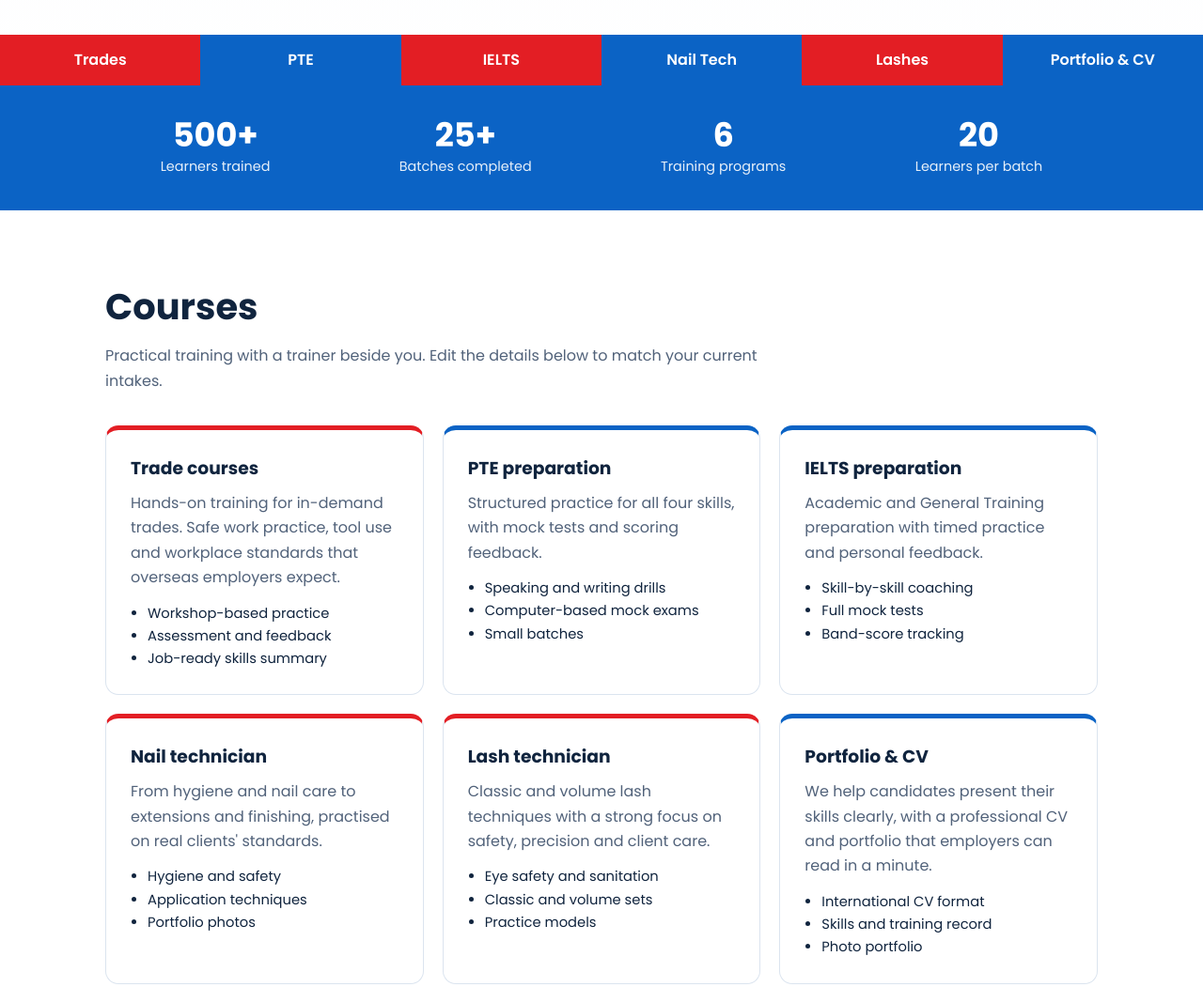
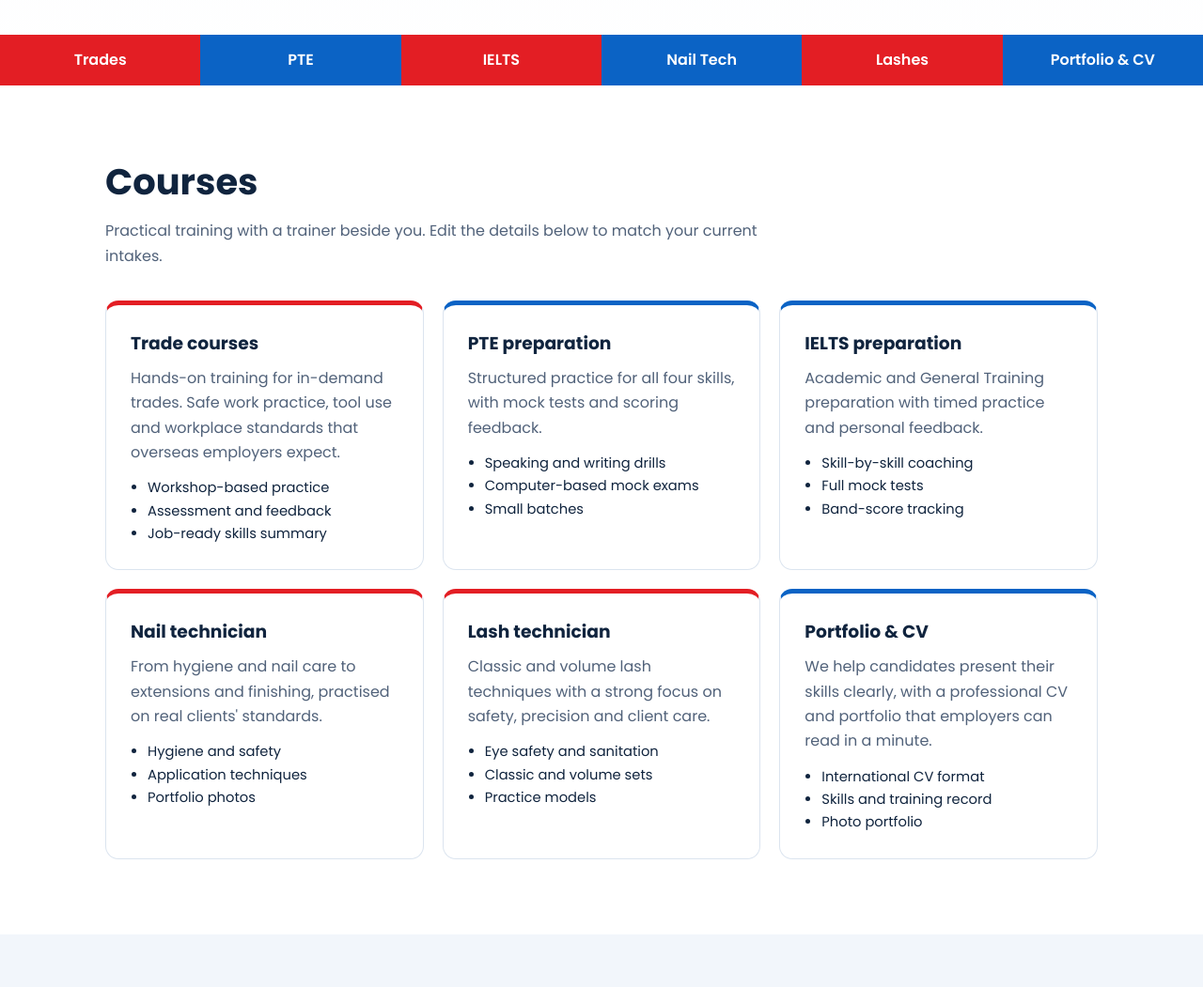
Before and after one commit to recruitlygroup/globalfuturepath, a plain HTML site: page index.html in a window 1280 px wide. Shown: the part 1004-2055 px from the top of the page at 94% size. Drawn offline with Linux system fonts and the light colour scheme.

Commit message:
Add files via upload

```diff
--- a/index.html
+++ b/index.html
@@ -30,8 +30,6 @@
   <div class="wrap herophotos"><img src="assets/img/l3.jpg" alt="Lash extension work by a Global Futurepath student" loading="eager"><img src="assets/img/l9.jpg" alt="Volume lash set by a student" loading="eager"><img src="assets/img/l7.jpg" alt="Classic lash set by a student" loading="eager"></div>
   <div class="hero-band" aria-hidden="true"><span>Trades</span><span>PTE</span><span>IELTS</span><span>Nail Tech</span><span>Lashes</span><span>Portfolio &amp; CV</span></div>
 </section>
-
-<section class="stats-sec"><div class="wrap"><div class="stats" id="stats"></div></div></section>
 
 <section id="courses" class="sec">
   <div class="wrap">
@@ -105,9 +103,9 @@
 
 <section id="graduates" class="sec alt"><div class="wrap"><h2>Meet our graduates <span class="tag">Sample</span></h2><p class="sub">Employers can ask us for full CVs and portfolios.</p><div class="grid" id="grads"></div></div></section>
 
-<section id="trainers" class="sec"><div class="wrap"><h2>Our trainers <span class="tag">Sample</span></h2><div class="grid" id="trainerlist"></div></div></section>
+<section id="trainers" class="sec"><div class="wrap"><h2>Our trainers</h2><div class="grid" id="trainerlist"></div></div></section>
 
-<section id="voices" class="sec alt"><div class="wrap"><h2>What students say <span class="tag">Sample</span></h2><div class="grid" id="quotes"></div></div></section>
+<section id="voices" class="sec alt"><div class="wrap"><h2>What students say</h2><div class="grid" id="quotes"></div></div></section>
 
 <section id="faq" class="sec"><div class="wrap narrow2"><h2>Frequently asked questions</h2><div id="faqlist"></div></div></section>
 
--- a/js/data.js
+++ b/js/data.js
@@ -3,21 +3,20 @@ const SHOW_SAMPLE_BADGE = true;   // set to false once you have replaced the sam
 const SOCIAL = { facebook:"", instagram:"", tiktok:"", youtube:"" };  // paste full links; empty ones are hidden
 const MAP_EMBED = "";             // paste Google Maps "Embed a map" src URL after Google Business verification
 const SITE = {
-  stats: [ {n:"500+",l:"Learners trained"}, {n:"25+",l:"Batches completed"}, {n:"6",l:"Training programs"}, {n:"20",l:"Learners per batch"} ],  // SAMPLE (except 6 and 20)
   graduates: [  // SAMPLE
     {name:"Sample Graduate A", skill:"Lash Technician", level:"6-month program", note:"Classic and volume sets"},
     {name:"Sample Graduate B", skill:"Nail Technician", level:"3-month program", note:"Gel and extension work"},
     {name:"Sample Graduate C", skill:"Trade Course", level:"1-year program", note:"Workshop assessed"}
   ],
-  testimonials: [  // SAMPLE
-    {q:"The small batch size meant my trainer watched my technique every day.", by:"Sample student, Lash course"},
-    {q:"I left with a CV and portfolio that showed exactly what I could do.", by:"Sample student, Nail course"},
-    {q:"Mock tests every week made my PTE practice feel real.", by:"Sample student, PTE"}
+  testimonials: [
+    {q:"The small batch size meant my trainer watched my technique every day. I gained the confidence to take real clients right after finishing.", by:"Anjali Gurung, Lash course"},
+    {q:"I left with a CV and portfolio that showed exact nail art and extension sets I could do, which helped me land a salon job in Kathmandu within two weeks.", by:"Sujata Tamang, Nail course"},
+    {q:"Mock tests every week made my PTE practice feel real. The feedback on my speaking and templates helped me score 79+ on my first attempt.", by:"Rohan Karki, PTE"}
   ],
-  trainers: [  // SAMPLE
-    {name:"Trainer name", role:"Lead lash trainer", bio:"Add years of experience and certifications."},
-    {name:"Trainer name", role:"Trade instructor", bio:"Add years of experience and certifications."},
-    {name:"Trainer name", role:"PTE / IELTS coach", bio:"Add years of experience and scores achieved."}
+  trainers: [
+    {name:"Shristi Maharjan", role:"Lead lash trainer", bio:"7+ years of experience in classic, hybrid, and volume lash extensions. Certified international lash artist and CTEVT-accredited beauty instructor."},
+    {name:"Bikash Shrestha", role:"Trade instructor", bio:"9+ years of hands-on industry and teaching experience in technical trades. CTEVT Level-3 certified assessor and vocational training specialist."},
+    {name:"Aayush Adhikari", role:"PTE / IELTS coach", bio:"6+ years of test-prep coaching experience. Scored 88/90 in PTE Academic and Band 8.5 in IELTS, helping 500+ students achieve their target scores."}
   ],
   faqs: [
     ["Are you a recruitment agency?","No. We are a training institute. We train learners and document their skills. Employers decide who they hire."],
--- a/js/main.js
+++ b/js/main.js
@@ -21,7 +21,6 @@ document.querySelectorAll("form.form").forEach(f => f.addEventListener("submit",
 // ---- content from data.js ----
 if(!SHOW_SAMPLE_BADGE) document.body.classList.add("no-badge");
 const $=id=>document.getElementById(id);
-$("stats").innerHTML=SITE.stats.map(x=>`<div><b>${x.n}</b><span>${x.l}</span></div>`).join("");
 $("grads").innerHTML=SITE.graduates.map(g=>`<article class="card c1"><h3>${g.name}</h3><p><b>${g.skill}</b><br>${g.level}</p><p>${g.note}</p><a href="#contact">Request CV</a></article>`).join("");
 $("trainerlist").innerHTML=SITE.trainers.map(t=>`<article class="card c2"><h3>${t.name}</h3><p><b>${t.role}</b></p><p>${t.bio}</p></article>`).join("");
 $("quotes").innerHTML=SITE.testimonials.map(t=>`<article class="card quote">&ldquo;${t.q}&rdquo;<small>${t.by}</small></article>`).join("");
```
